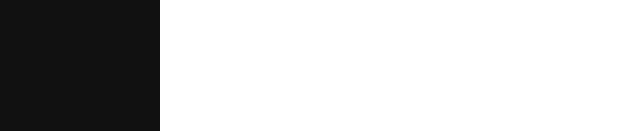
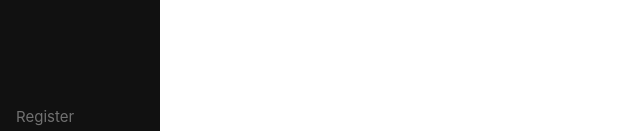
Before and after one commit to PatrykFlama/MiniProjects, a Django app: page / in a window 1280 px wide. Shown: the part 666-797 px from the top of the page, without its empty margins (0-640 px from the left). Run offline with Django 4.2, Linux system fonts and the light colour scheme.

Commit message:
register button

```diff
--- a/Django/first_tutorial/mysite/main/templates/main/base.html
+++ b/Django/first_tutorial/mysite/main/templates/main/base.html
@@ -2,6 +2,10 @@
 <html>
 <head>
     <style type="text/css">
+        html, body {
+            overflow-x: hidden;
+        }
+
         .sidenav {
             height: 100%;
             width: 160px;
@@ -22,9 +26,17 @@
             display: block;
         }
 
-        .sidenav a:hover {
+        .sidenav a:hover, .sidenav a.footer:hover {
             color: #f1f1f1;
             background-color: #2d2d2d;
+        }
+
+        .sidenav a.footer {
+            position: absolute;
+            bottom: 0;
+            width: 100%;
+            color: #717171;
+            font-size: 15px;
         }
 
 
@@ -50,6 +62,7 @@
         <a href="/"> Home </a>
         <a href="/create"> Create </a>
         <a href="/2"> View </a>
+        <a href="/register" class="footer"> Register </a>
     </div>
 
     <div id="content" name="content" class="main">
```
